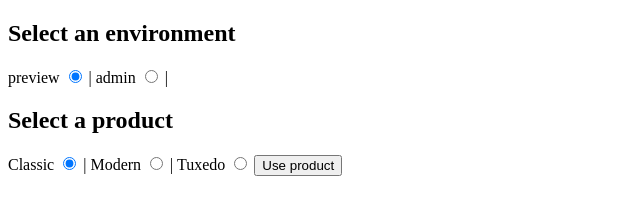
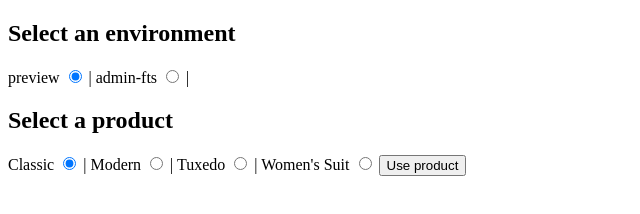
Before and after one commit to oooccooo/kashiyama-test, a website: page index.html in a window 1280 px wide. Shown: the whole page, without its empty margins (0-640 px from the left). Drawn offline with Linux system fonts and the light colour scheme.

Commit message:
Add women's suit

```diff
--- a/index.html
+++ b/index.html
@@ -12,8 +12,8 @@
                 <input type="radio" checked="checked" name="environment" value='preview' />
                 <span class="checkmark"></span>
             </label>|
-            <label class="container">admin
-                <input type="radio" name="environment" value='admin' />
+            <label class="container">admin-fts
+                <input type="radio" name="environment" value='admin-fts' />
                 <span class="checkmark"></span>
             </label>|
     </div>
@@ -30,7 +30,11 @@
             <label class="container">Tuxedo
                 <input type="radio" name="products" value='Tuxedo' />
                 <span class="checkmark"></span>
-            </label>
+            </label>|
+            <label class="container">Women's Suit
+              <input type="radio" name="products" value='WM_Suit' />
+              <span class="checkmark"></span>
+          </label>
             <button id='use-product'>Use product</button>
     </div>
     <div id="player" style="height: 1000px;">
@@ -38,13 +42,14 @@
     <!-- <script src="https://admin.threekit.com/app/js/threekit-player.js"></script> -->
     <script>
         const TOKENS = {
-            admin:'17d52131-4f5b-4540-be0a-8b3570342f65',
+            'admin-fts':'606f7c9d-ff7c-49ed-aa5e-364dae0e96a3',
             preview:'42d98ce5-232e-4272-9309-865a1079d7cb'
         }
         const DEFAULT_FABRIC = {
             Classic: {"assetId":"fc33d06f-f85f-4021-aeab-9f8cd3becedd"},
             Modern: {"assetId":"ca46c369-c5d9-4b9d-bb8d-b71f1cc6091c"},
-            Tuxedo: {"assetId":"ab46a55a-dac9-4b53-ae7c-076deb829115"}
+            Tuxedo: {"assetId":"ab46a55a-dac9-4b53-ae7c-076deb829115"},
+            WM_Suit:{"assetId":"2a071f22-dff1-4e12-b138-a1490891e65c"}
         }
         let environment;
         const initializePlayer = (assetId, initialConfiguration = {}) => {
@@ -162,7 +167,8 @@
         const ASSETS = {
             Classic: '11bc9ee1-a1a6-4918-9413-302ee079ecfe',
             Modern: '7c5eafff-ba1e-419d-81fb-94d4f588d1a0',
-            Tuxedo: '06e7a17e-4993-430f-a81b-8ac05147d128'
+            Tuxedo: '06e7a17e-4993-430f-a81b-8ac05147d128',
+            WM_Suit:'24033f85-58f8-4ae5-aebd-113104a5e81f',
         }
         button.onclick = async () => {
             const products = document.getElementsByName('products');
```
